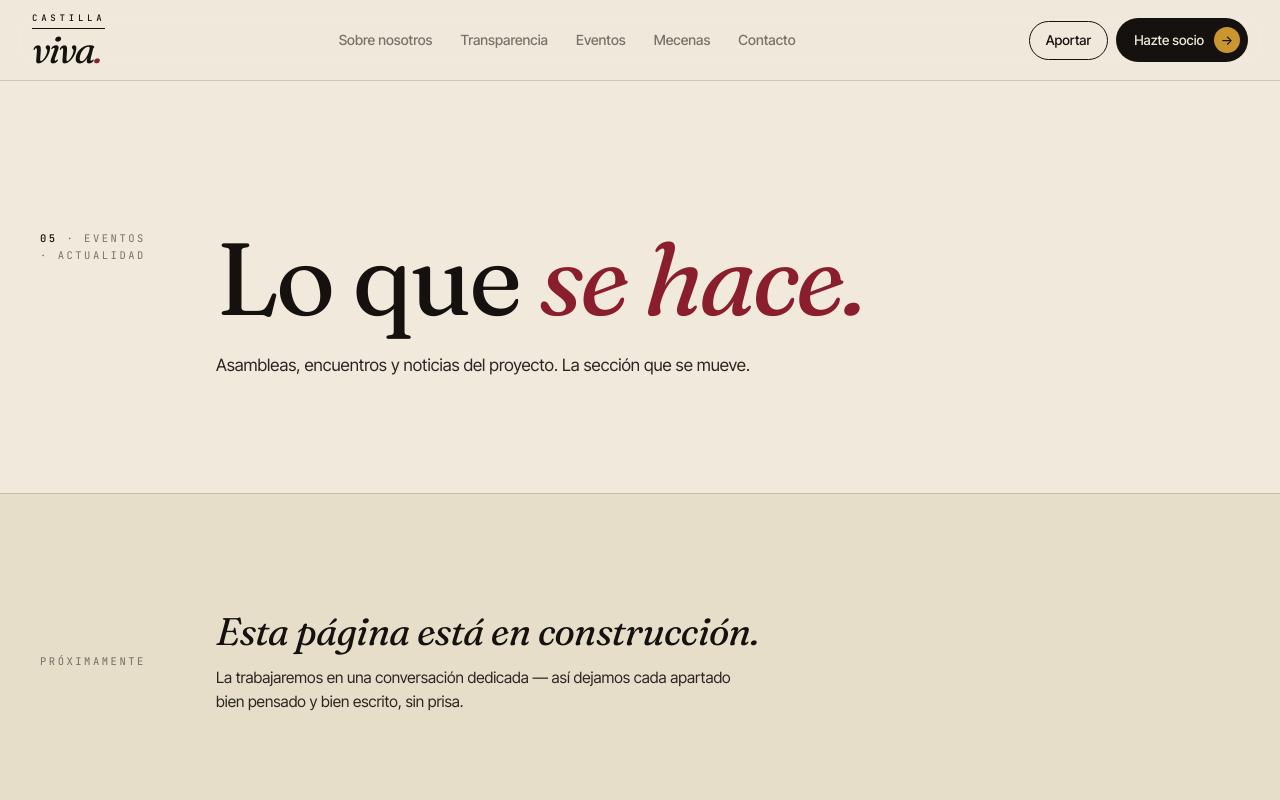
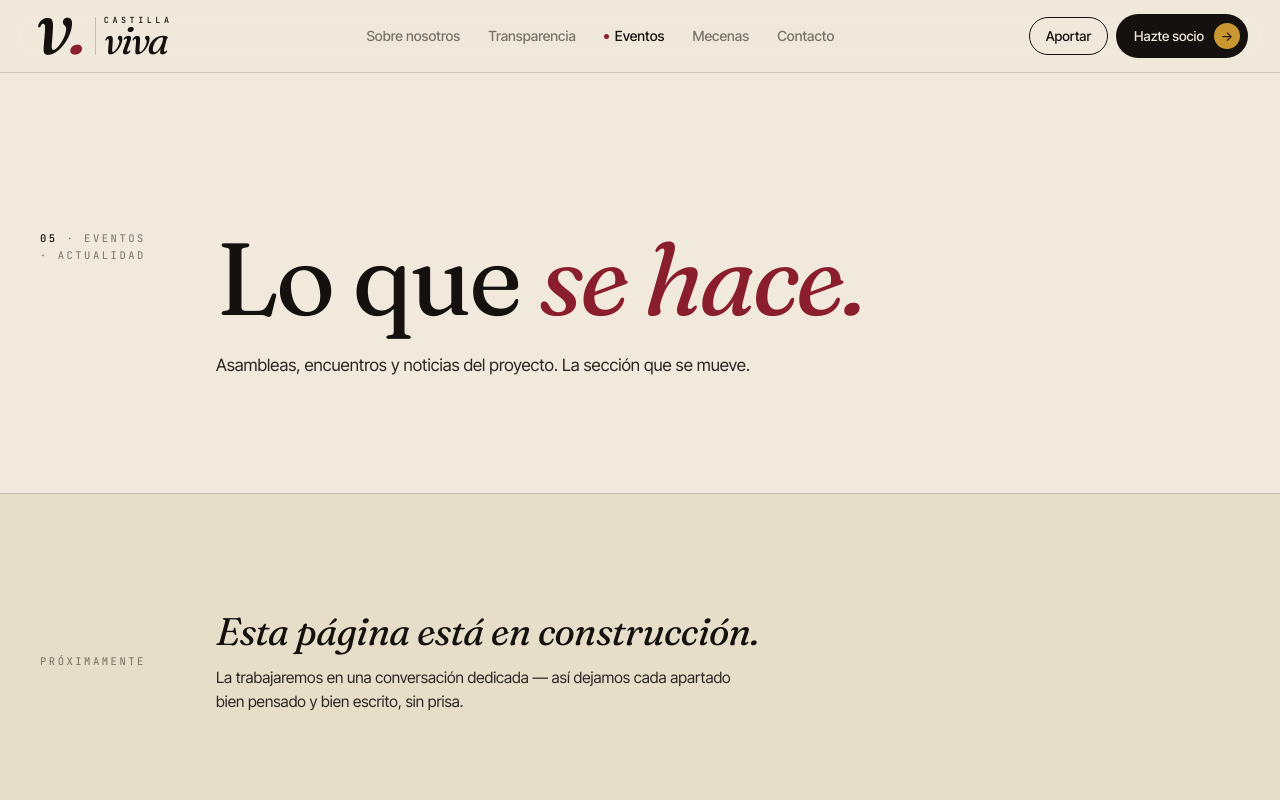
Before and after one commit to javierhorche/Castilla-Viva, a plain HTML site: page eventos.html in a window 1280 px wide. Shown: the top 800 px of the page. Drawn offline with Linux system fonts and the light colour scheme.

Commit message:
Add files via upload

```diff
--- a/_shared/header.js
+++ b/_shared/header.js
@@ -10,15 +10,79 @@
 (function () {
   // ── CONFIGURACIÓN ─────────────────────────────────────────
   const NAV_ITEMS = [
-    { href: '/sobre-nosotros', label: 'Sobre nosotros' },
-    { href: '/transparencia',  label: 'Transparencia'  },
-    { href: '/eventos',        label: 'Eventos'        },
-    { href: '/mecenas',        label: 'Mecenas'        },
-    { href: '/contacto',       label: 'Contacto'       },
+    { href: 'sobre-nosotros.html', label: 'Sobre nosotros' },
+    { href: 'transparencia.html',  label: 'Transparencia'  },
+    { href: 'eventos.html',        label: 'Eventos'        },
+    { href: 'mecenas.html',        label: 'Mecenas'        },
+    { href: 'contacto.html',       label: 'Contacto'       },
   ];
 
   // ⚠️ REEMPLAZA con tu Payment Link real cuando lo tengas (Stripe → Payment Links)
   const STRIPE_LINK = 'https://buy.stripe.com/REEMPLAZAR_CON_PAYMENT_LINK';
+
+  // ── LOGO ──────────────────────────────────────────────────
+  // Lockup horizontal generado midiendo la tinta real de cada letra
+  // (ascendentes/descendentes) para cuadrarlo con precisión:
+  //   · la v. abarca del borde superior de CASTILLA al inferior de viva
+  //   · CASTILLA y viva comparten exactamente la misma anchura
+  //   · separaciones simétricas a ambos lados de la barra
+  const VS = "font-variation-settings:'SOFT' 100,'opsz' 144;";
+
+  function buildLockup() {
+    const ctx = document.createElement('canvas').getContext('2d');
+    const Cs = 34, LSc = 0.42 * Cs;
+    ctx.font = "500 " + Cs + "px 'JetBrains Mono', monospace";
+    const mC = ctx.measureText('CASTILLA');
+    const cAsc = mC.actualBoundingBoxAscent || Cs * 0.72;
+    const Wc = mC.width + LSc * 7;
+
+    ctx.font = "italic 400 100px 'Fraunces', serif";
+    const mV = ctx.measureText('viva');
+    const vivaK = mV.width / 100 - 0.05 * 3;
+    const Vs = Wc / vivaK;
+    const vivaAsc = (mV.actualBoundingBoxAscent || 52) * Vs / 100;
+    const vivaDesc = (mV.actualBoundingBoxDescent || 0) * Vs / 100;
+    const LSv = -0.05 * Vs;
+
+    const mv = ctx.measureText('v.');
+    const vAsc100 = mv.actualBoundingBoxAscent || 50;
+    const vDesc100 = mv.actualBoundingBoxDescent || 0;
+
+    const gapV = 0.42 * Cs;
+    const cBase = cAsc;
+    const vivaBase = cBase + gapV + vivaAsc;
+    const blockH = vivaBase + vivaDesc;
+
+    const Vv = blockH * 100 / (vAsc100 + vDesc100);
+    const vBase = vAsc100 * Vv / 100;
+    const LSvv = -0.05 * Vv;
+    const Wv = mv.width / 100 * Vv + LSvv;
+
+    const g = Cs * 0.95, bw = Math.max(2, Cs * 0.075), P = Cs * 0.35;
+    const barX = P + Wv + g, txtX = barX + bw + g;
+    const W = txtX + Wc + P, H = blockH + 2 * P, off = P;
+
+    return '<svg width="' + W.toFixed(1) + '" viewBox="0 0 ' + W.toFixed(1) + ' ' + H.toFixed(1) + '" xmlns="http://www.w3.org/2000/svg" role="img" aria-label="Castilla viva">'
+      + '<text class="lg-fg" x="' + P.toFixed(1) + '" y="' + (off + vBase).toFixed(1) + '" font-family="Fraunces,serif" font-style="italic" font-weight="400" font-size="' + Vv.toFixed(1) + '" letter-spacing="' + LSvv.toFixed(2) + '" style="' + VS + '">v<tspan class="lg-dot">.</tspan></text>'
+      + '<rect class="lg-bar" x="' + barX.toFixed(1) + '" y="' + off.toFixed(1) + '" width="' + bw.toFixed(1) + '" height="' + blockH.toFixed(1) + '" rx="' + (bw / 2).toFixed(1) + '"/>'
+      + '<text class="lg-fg" x="' + txtX.toFixed(1) + '" y="' + (off + cBase).toFixed(1) + '" font-family="\'JetBrains Mono\',monospace" font-weight="500" font-size="' + Cs.toFixed(1) + '" letter-spacing="' + LSc.toFixed(2) + '">CASTILLA</text>'
+      + '<text class="lg-viva" x="' + txtX.toFixed(1) + '" y="' + (off + vivaBase).toFixed(1) + '" font-family="Fraunces,serif" font-style="italic" font-weight="400" font-size="' + Vs.toFixed(1) + '" letter-spacing="' + LSv.toFixed(2) + '" style="' + VS + '">viva</text>'
+      + '</svg>';
+  }
+
+  function buildMono() {
+    const ctx = document.createElement('canvas').getContext('2d');
+    ctx.font = "italic 400 100px 'Fraunces', serif";
+    const mv = ctx.measureText('v.');
+    const asc = mv.actualBoundingBoxAscent || 50, desc = mv.actualBoundingBoxDescent || 0;
+    const S = 64, LS = -0.05 * S, P = 3;
+    const w = mv.width / 100 * S + LS + 2 * P;
+    const h = (asc + desc) * S / 100 + 2 * P;
+    const base = asc * S / 100 + P;
+    return '<svg width="' + w.toFixed(1) + '" viewBox="0 0 ' + w.toFixed(1) + ' ' + h.toFixed(1) + '" xmlns="http://www.w3.org/2000/svg" role="img" aria-label="Castilla viva">'
+      + '<text class="lg-fg" x="' + P.toFixed(1) + '" y="' + base.toFixed(1) + '" font-family="Fraunces,serif" font-style="italic" font-weight="400" font-size="' + S + '" letter-spacing="' + LS.toFixed(2) + '" style="' + VS + '">v<tspan class="lg-dot">.</tspan></text>'
+      + '</svg>';
+  }
 
   const CSS = `
     :host {
@@ -28,7 +92,27 @@
       z-index: 50;
       color: var(--cv-paper);
     }
+    /* Velo difuminado hacia abajo — solo sobre el vídeo (estado transparente),
+       para que logo, nav y botones se lean bien. Se desvanece al hacer scroll. */
+    :host::before {
+      content: "";
+      position: absolute;
+      inset: 0 0 auto 0;
+      height: 170px;
+      background: linear-gradient(180deg,
+        rgba(20, 17, 14, .45) 0%,
+        rgba(20, 17, 14, .24) 45%,
+        rgba(20, 17, 14, 0)   100%);
+      pointer-events: none;
+      opacity: 1;
+      transition: opacity .4s ease;
+      z-index: 0;
+    }
+    :host([data-state="scrolled"])::before,
+    :host([data-state="opaque"])::before { opacity: 0; }
     .bar {
+      position: relative;
+      z-index: 1;
       display: flex;
       justify-content: space-between;
       align-items: center;
@@ -53,68 +137,55 @@
       :host([data-state="opaque"]) .bar { padding: 12px 24px; }
     }
 
-    /* ── Logo ──────────────────────────────────────────── */
+    /* ── Logo · lockup horizontal "v. | Castilla viva" ──── */
     .brand {
-      display: inline-block;
+      position: relative;
+      display: inline-flex;
+      align-items: center;
       cursor: pointer;
       text-decoration: none;
       color: inherit;
       line-height: 1;
-      position: relative;
     }
-    .brand .full,
-    .brand .v {
-      transition: opacity .35s ease, transform .35s ease;
+    .brand-logo { display: block; transition: opacity .35s ease, transform .35s ease; }
+    .brand-logo svg { display: block; width: auto; }
+
+    /* lockup completo */
+    .brand-logo.full svg { height: 44px; transition: height .35s ease; }
+
+    /* monograma "v." (colapsado al hacer scroll) */
+    .brand-logo.mini {
+      position: absolute;
+      left: 0; top: 50%;
+      transform: translate(0, -50%) translateY(4px);
+      opacity: 0;
+      pointer-events: none;
     }
-    .brand .full { display: block; }
-    .brand .v {
-      position: absolute;
-      inset: 0;
-      display: flex;
-      align-items: center;
-      opacity: 0;
-      transform: translateY(4px);
+    .brand-logo.mini svg { height: 34px; }
+
+    /* swap: sobre vídeo y en páginas opacas se ve el lockup; al hacer scroll, la v. */
+    :host([data-state="scrolled"]) .brand-logo.full svg { height: 44px; }
+    :host([data-state="scrolled"]) .brand-logo.full { opacity: 0; transform: translateY(-4px); pointer-events: none; }
+    :host([data-state="scrolled"]) .brand-logo.mini { opacity: 1; transform: translate(0, -50%); pointer-events: auto; }
+
+    /* colores del logo · MARCA MADRE (punto carmesí, sin oro) */
+    .lg-fg   { fill: var(--cv-paper); }
+    .lg-viva { fill: var(--cv-paper); }
+    .lg-dot  { fill: var(--cv-carmesi); }
+    .lg-bar  { fill: rgba(240, 233, 220, .34); }
+    :host([data-state="scrolled"]) .lg-fg,
+    :host([data-state="opaque"])   .lg-fg   { fill: var(--cv-ink); }
+    :host([data-state="scrolled"]) .lg-viva,
+    :host([data-state="opaque"])   .lg-viva { fill: var(--cv-ink); }
+    :host([data-state="scrolled"]) .lg-dot,
+    :host([data-state="opaque"])   .lg-dot  { fill: var(--cv-carmesi); }
+    :host([data-state="scrolled"]) .lg-bar,
+    :host([data-state="opaque"])   .lg-bar  { fill: rgba(20, 17, 14, .32); }
+
+    @media (max-width: 720px) {
+      .brand-logo.full svg { height: 38px; }
+      .brand-logo.mini svg { height: 30px; }
     }
-    :host([data-state="scrolled"]) .brand .full { opacity: 0; transform: translateY(-4px); }
-    :host([data-state="scrolled"]) .brand .v    { opacity: 1; transform: translateY(0); }
-
-    .brand .castilla {
-      display: block;
-      font-family: var(--cv-mono);
-      font-weight: 500;
-      font-size: 9px;
-      letter-spacing: .42em;
-      text-transform: uppercase;
-      line-height: 1;
-      color: inherit;
-      margin-bottom: 5px;
-      padding-bottom: 5px;
-      border-bottom: 1px solid currentColor;
-    }
-    .brand .viva {
-      display: block;
-      font-family: var(--cv-serif);
-      font-weight: 400;
-      font-style: italic;
-      font-variation-settings: "SOFT" 100, "opsz" 144;
-      font-size: 38px;
-      line-height: .85;
-      letter-spacing: -0.05em;
-      color: inherit;
-    }
-    .brand .viva .dot { color: var(--cv-carmesi); }
-
-    .brand .v {
-      font-family: var(--cv-serif);
-      font-weight: 400;
-      font-style: italic;
-      font-variation-settings: "SOFT" 100, "opsz" 144;
-      font-size: 30px;
-      line-height: 1;
-      letter-spacing: -0.05em;
-      color: var(--cv-ink);
-    }
-    .brand .v .dot { color: var(--cv-carmesi); }
 
     /* ── Nav central ───────────────────────────────────── */
     nav {
@@ -264,17 +335,19 @@
 
   class CvHeader extends HTMLElement {
     connectedCallback() {
-      const here = location.pathname.replace(/\.html$/, '').split('/').pop().toLowerCase() || '';
+      let here = (location.pathname.split('/').pop() || 'index.html').replace(/\.html$/, '').toLowerCase();
+      if (here === '') here = 'index';
+      const norm = (h) => h.replace(/\.html$/, '').toLowerCase();
       const startsTransparent = this.hasAttribute('data-transparent-start');
       if (!startsTransparent) this.setAttribute('data-state', 'opaque');
 
       const navHtml = NAV_ITEMS.map(item => {
-        const active = item.href.toLowerCase() === here;
+        const active = norm(item.href) === here;
         return `<a href="${item.href}"${active ? ' aria-current="page"' : ''}>${item.label}</a>`;
       }).join('');
 
       const drawerHtml = NAV_ITEMS.map(item => {
-        const active = item.href.toLowerCase() === here;
+        const active = norm(item.href) === here;
         return `<a href="${item.href}"${active ? ' aria-current="page"' : ''}>${item.label}</a>`;
       }).join('');
 
@@ -282,19 +355,14 @@
       this.shadowRoot.innerHTML = `
         <style>${CSS}</style>
         <div class="bar">
-          <a class="brand" href="/" aria-label="Castilla viva — inicio">
-            <div class="full">
-              <span class="castilla">Castilla</span>
-              <span class="viva">viva<span class="dot">.</span></span>
-            </div>
-            <div class="v" aria-hidden="true">
-              <span>v<span class="dot">.</span></span>
-            </div>
+          <a class="brand" href="index.html" aria-label="Castilla viva — inicio">
+            <span class="brand-logo full"></span>
+            <span class="brand-logo mini" aria-hidden="true"></span>
           </a>
           <nav>${navHtml}</nav>
           <div class="ctas">
             <a class="aportar" href="${STRIPE_LINK}" target="_blank" rel="noopener">Aportar</a>
-            <a class="socio" href="/hazte-socio">
+            <a class="socio" href="hazte-socio.html">
               Hazte socio
               <span class="bubble">→</span>
             </a>
@@ -305,20 +373,31 @@
           ${drawerHtml}
           <div class="cta-row">
             <a class="aportar" href="${STRIPE_LINK}" target="_blank" rel="noopener">Aportar</a>
-            <a class="socio" href="/hazte-socio">Hazte socio →</a>
+            <a class="socio" href="hazte-socio.html">Hazte socio →</a>
           </div>
         </div>
       `;
 
-      // Scroll listener — solo si arranca transparente
-      if (startsTransparent) {
-        const onScroll = () => {
-          const scrolled = window.scrollY > 80;
+      // Logo — se dibuja midiendo la tinta real (recalcular al cargar fuentes)
+      const full = this.shadowRoot.querySelector('.brand-logo.full');
+      const mini = this.shadowRoot.querySelector('.brand-logo.mini');
+      const draw = () => { full.innerHTML = buildLockup(); mini.innerHTML = buildMono(); };
+      draw();
+      if (document.fonts && document.fonts.ready) document.fonts.ready.then(draw);
+
+      // Scroll listener — en TODAS las páginas.
+      //  · Home (transparente): arriba transparente sobre el vídeo → al bajar, papel + v.
+      //  · Resto (opaco):       arriba lockup sobre papel          → al bajar, v.
+      const onScroll = () => {
+        const scrolled = window.scrollY > 80;
+        if (startsTransparent) {
           this.setAttribute('data-state', scrolled ? 'scrolled' : '');
-        };
-        onScroll();
-        window.addEventListener('scroll', onScroll, { passive: true });
-      }
+        } else {
+          this.setAttribute('data-state', scrolled ? 'scrolled' : 'opaque');
+        }
+      };
+      onScroll();
+      window.addEventListener('scroll', onScroll, { passive: true });
 
       // Drawer toggle
       const toggle = this.shadowRoot.querySelector('.menu-toggle');
```
Also changed, not shown: _shared/footer.js (+8 -8 lines), index.html (+5 -6 lines).
